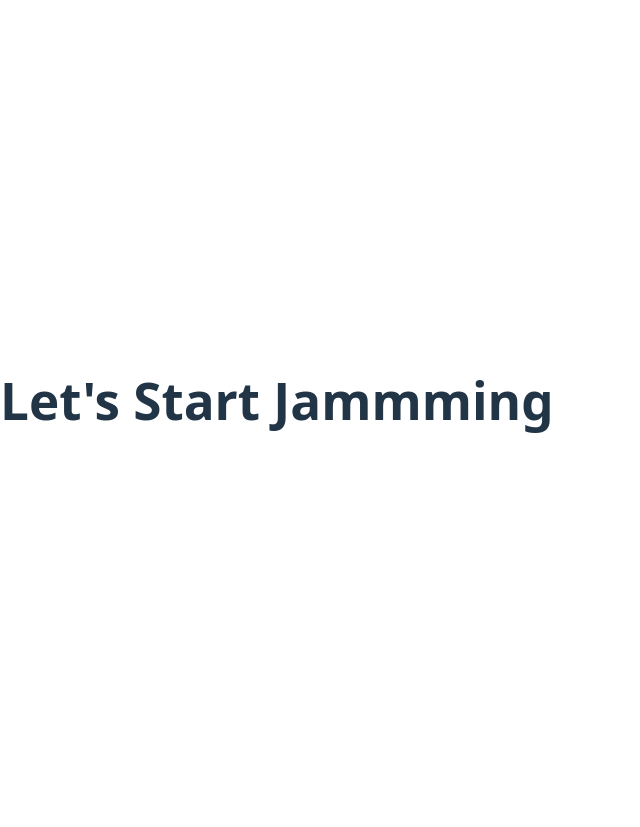
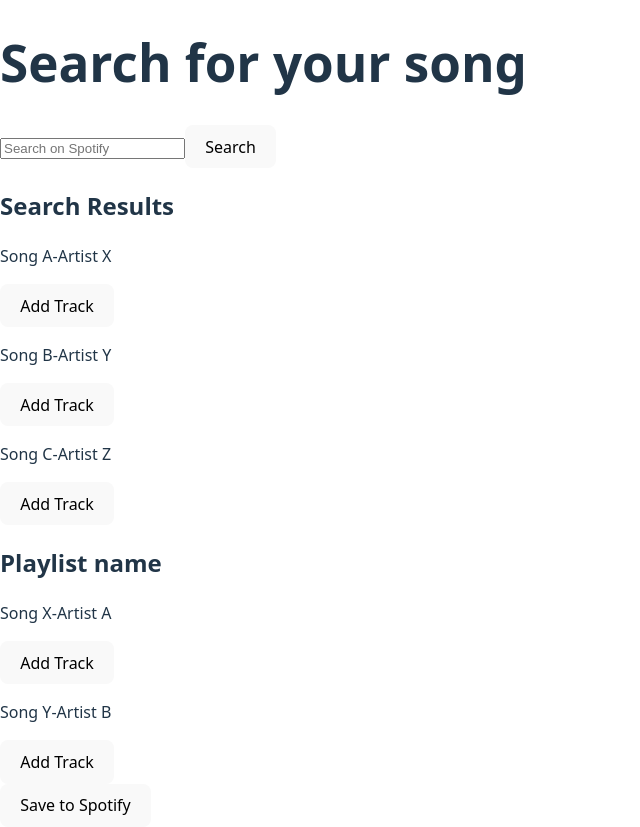
Before and after one commit to Dbrowne14/Jammming, a React (Vite) app: page / in a window 1280 px wide. Shown: the whole page, without its empty margins (0-640 px from the left). Before the commit the page ends 800 px from the top, so only its background shows below. Built offline with nearby package versions, Linux system fonts and the light colour scheme.

Commit message:
adding App.jsx

```diff
--- a/src/App.jsx
+++ b/src/App.jsx
@@ -1,10 +1,15 @@
 //import { useState } from 'react'
+import SearchBar from './SearchBar.jsx'
+import SearchResults from './SearchResults.jsx'
+import PlayList from './PlayList.jsx'
 import './App.css'
 
 function App() {
 return(
    <>
-    <h1>Let's Start Jammming</h1>
+      <SearchBar />
+      <SearchResults />
+      <PlayList />
    </>
   )
 }
```
